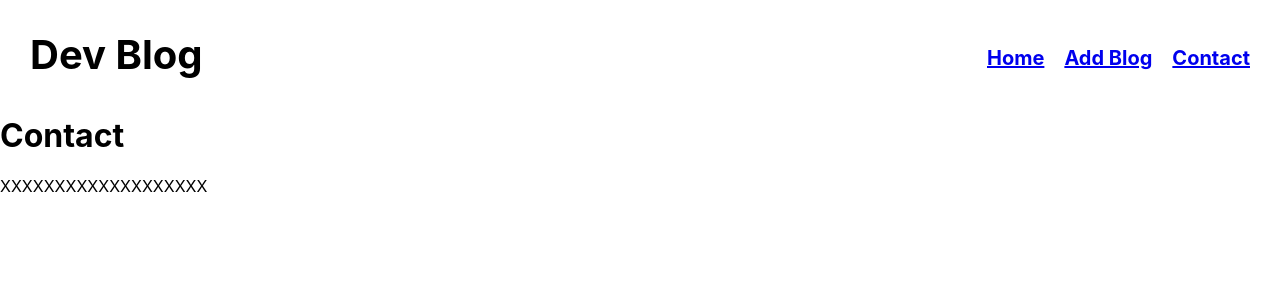
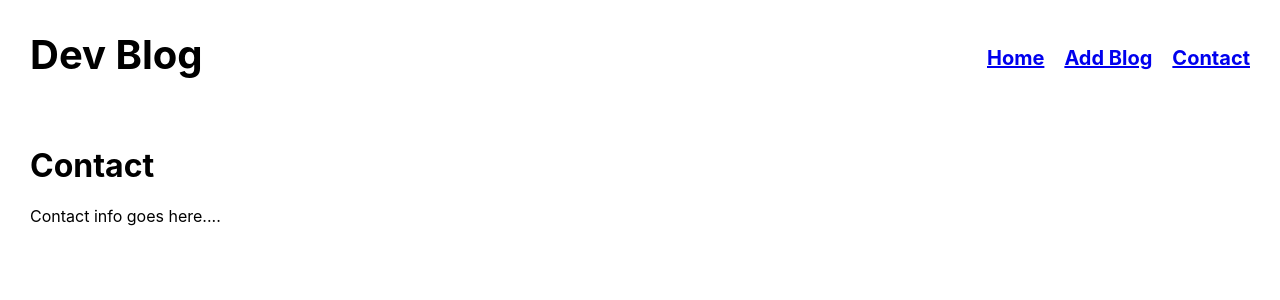
Before and after one commit to lattefor/dev-blog-client, a React (Create React App) app: page /contact in a window 1280 px wide. Shown: the top 300 px of the page. Built offline with nearby package versions, Linux system fonts and the light colour scheme.

Commit message:
cleaned up contact page

```diff
--- a/src/pages/contact/index.jsx
+++ b/src/pages/contact/index.jsx
@@ -1,8 +1,10 @@
+import classes from "./styles.module.css";
+
 export default function Contact() {
     return (
-        <div className="contact">
+        <div className={classes.wrapper}>
             <h1>Contact</h1>
-            <p>XXXXXXXXXXXXXXXXXXX</p>
+            <p>Contact info goes here....</p>
         </div>
     )
 }
--- a/src/pages/contact/styles.module.css
+++ b/src/pages/contact/styles.module.css
@@ -0,0 +1,3 @@
+.wrapper {
+    padding: 30px
+}
```
